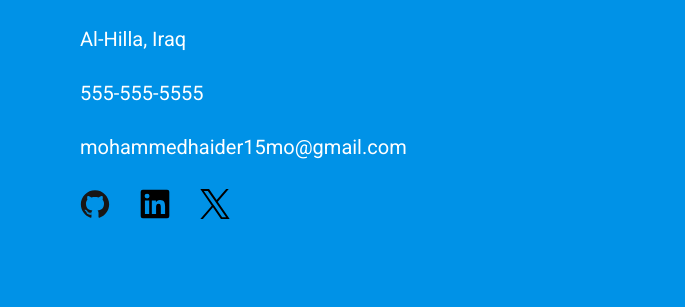
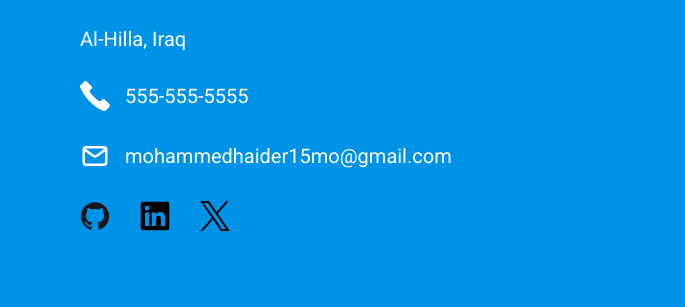
Before and after one commit to Sudidal/home-page, a website built with webpack: page src/index.html in a window 1280 px wide. Shown: the part 1865-2172 px from the top of the page, 0-685 px from the left. Built offline with nearby package versions, Linux system fonts and the light colour scheme; a web font is replaced by a local one.

Commit message:
Add missing icons

```diff
--- a/src/index.html
+++ b/src/index.html
@@ -214,8 +214,14 @@
           </p>
           <p>Babil</p>
           <p>Al-Hilla, Iraq</p>
-          <p>555-555-5555</p>
-          <p>mohammedhaider15mo@gmail.com</p>
+          <div class="text-with-icon">
+            <svg fill="#ffffff" version="1.1" id="Capa_1" xmlns="http://www.w3.org/2000/svg" xmlns:xlink="http://www.w3.org/1999/xlink" viewBox="0 0 891.024 891.024" xml:space="preserve"><g id="SVGRepo_bgCarrier" stroke-width="0"></g><g id="SVGRepo_tracerCarrier" stroke-linecap="round" stroke-linejoin="round"></g><g id="SVGRepo_iconCarrier"> <g> <path d="M2.8,180.875c46.6,134,144.7,286.2,282.9,424.399c138.2,138.2,290.4,236.301,424.4,282.9c18.2,6.3,38.3,1.8,52-11.8 l92.7-92.7l21.6-21.6c19.5-19.5,19.5-51.2,0-70.7l-143.5-143.4c-19.5-19.5-51.2-19.5-70.7,0l-38.899,38.9 c-20.2,20.2-52.4,22.2-75,4.6c-44.7-34.8-89-73.899-131.9-116.8c-42.9-42.9-82-87.2-116.8-131.9c-17.601-22.6-15.601-54.7,4.6-75 l38.9-38.9c19.5-19.5,19.5-51.2,0-70.7l-143.5-143.5c-19.5-19.5-51.2-19.5-70.7,0l-21.6,21.6l-92.7,92.7 C1,142.575-3.5,162.675,2.8,180.875z"></path> </g> </g></svg>
+            <p>555-555-5555</p>
+          </div>
+          <div class="text-with-icon">
+            <svg viewBox="0 0 24 24" fill="none" xmlns="http://www.w3.org/2000/svg" stroke="#ffffff"><g id="SVGRepo_bgCarrier" stroke-width="0"></g><g id="SVGRepo_tracerCarrier" stroke-linecap="round" stroke-linejoin="round"></g><g id="SVGRepo_iconCarrier"> <path d="M4 7.00005L10.2 11.65C11.2667 12.45 12.7333 12.45 13.8 11.65L20 7" stroke="#ffffff" stroke-width="2" stroke-linecap="round" stroke-linejoin="round"></path> <rect x="3" y="5" width="18" height="14" rx="2" stroke="#ffffff" stroke-width="2" stroke-linecap="round"></rect> </g></svg>
+            <p>mohammedhaider15mo@gmail.com</p>
+          </div>
           <div class="social-links">
             <a class="icon" aria-label="my github profile" href="">
                 <svg viewBox="0 0 128 128" width="20px">
--- a/src/style.css
+++ b/src/style.css
@@ -38,6 +38,11 @@ main {
   svg {
     transform: scale(1.2);
   }
+}
+.text-with-icon {
+  display: flex;
+  align-items: center;
+  gap: 15px;
 }
 
 .aboutme-section {
@@ -147,6 +152,10 @@ footer .left-part {
   flex-direction: column;
   gap: 30px;
 }
+footer .left-part .text-with-icon svg {
+  width: 30px;
+  color: white;
+}
 footer .title {
   margin-bottom: 20px;
 }
```
